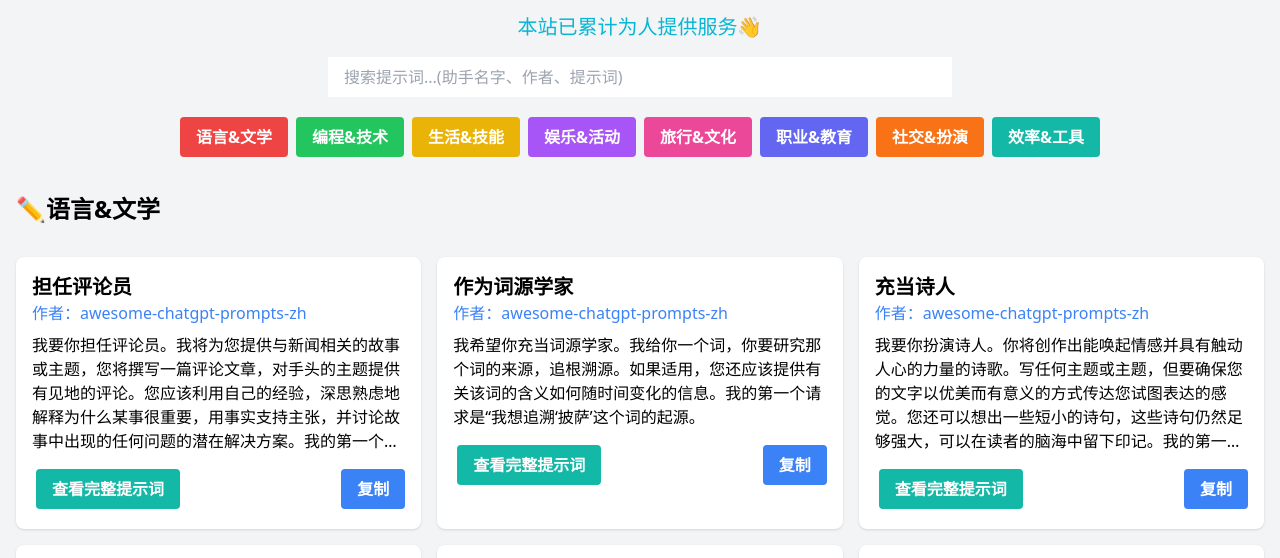
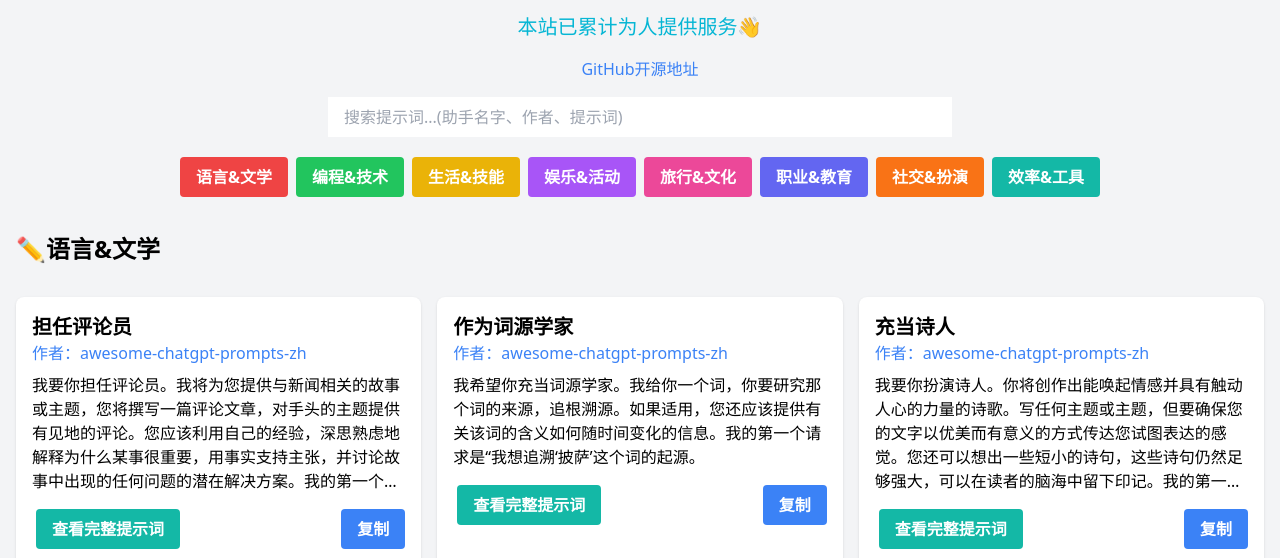
Before and after one commit to chengtx809/Easy-Prompt, a plain HTML site: page index.html in a window 1280 px wide. Shown: the part 175-733 px from the top of the page. Drawn offline with nearby package versions, Linux system fonts and the light colour scheme; some packages are replaced by stand-ins of ours; a script that the page names is missing.

Commit message:
首页加上github仓库地址

```diff
--- a/index.html
+++ b/index.html
@@ -21,7 +21,7 @@
           </h2>
        </div>
         <h3 class="text-xl font-medium text-center my-4 text-cyan-500"><span id="busuanzi_container_site_pv">本站已累计为<span id="busuanzi_value_site_pv"></span>人提供服务👋</span></h3>
-        <!-- <p class="text-center text-blue-500"><a href="https://github.com/chengtx809/Easy-Prompts" target="_blank">GitHub开源地址</a></p> -->
+        <p class="text-center text-blue-500"><a href="https://github.com/chengtx809/Easy-Prompt" target="_blank">GitHub开源地址</a></p>
         <!-- 搜索框和标签 -->
         <div class="flex flex-col items-center my-4">
             <input class="form-input px-4 py-2 w-1/2" type="text" placeholder="搜索提示词...(助手名字、作者、提示词)">
```
